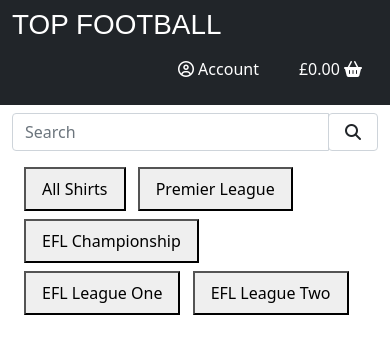
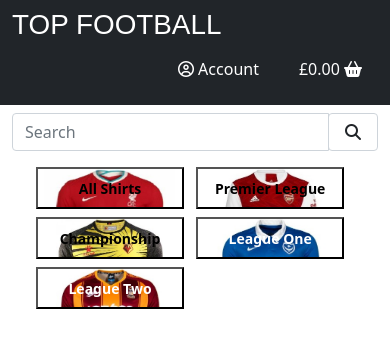
Before and after one commit to RyanLovell89/Top-Football, a Django app: page / in a window 390 px wide. Shown: the top 354 px of the page. Run offline with Django 3.2, Linux system fonts and the light colour scheme; some libraries are stand-ins or nearby versions; some web fonts are replaced.

Commit message:
main nav bar button created and images added for the buttons ans started styling, mobile nav bar file created

```diff
--- a/static/css/base.css
+++ b/static/css/base.css
@@ -22,6 +22,51 @@
     float:left;
     margin-bottom: 0;
 }
+
+/* -------------- main navbar styling ---------------- */
+
+.all-shirts-button-image {
+    background-image: url('/media/all-shirts-button.jpg');
+    background-size: cover;
+    width: 148px;
+    height: 42px;
+    font-size: 14px;
+}
+
+.premier-league-button-image {
+    background-image: url('/media/premier-league-button.jpg');
+    background-size: cover;
+    width: 148px;
+    height: 42px;
+    font-size: 14px;
+}
+
+.championship-button-image {
+    background-image: url('/media/championship-button.jpg');
+    background-size: cover;
+    width: 148px;
+    height: 42px;
+    font-size: 14px;
+}
+
+.league-one-button-image {
+    background-image: url('/media/league-one-button.jpg');
+    background-size: cover;
+    width: 148px;
+    height: 42px;
+    font-size: 14px;
+}
+
+.league-two-button-image {
+    background-image: url('/media/league-two-button.jpg');
+    background-size: cover;
+    width: 148px;
+    height: 42px;
+    font-size: 14px;
+}
+
+/* -------------- text color styling ---------------- */
+
 .text-white {
     color: #fff;
 }
@@ -30,7 +75,7 @@
     color: #000;
 }
 
-/* from Bulma */
+/* -------------- from Bulma -------------- */
 .icon {
     align-items: center;
     display: inline-flex;
--- a/templates/includes/main-nav.html
+++ b/templates/includes/main-nav.html
@@ -1,9 +1,11 @@
+<div class="container-fluid">
     <div class="row bg-white">
+
         <ul class= "list-inline list-unstyled">
             <li class="nav-item dropdown list-inline-item">
-            <button class="nav-link mt-2" href="#" id="dropdownMenuButton" data-bs-toggle="dropdown" aria-haspopup="true" aria-expanded="false">
+                <button class="nav-link mt-2 text-black all-shirts-button-image" href="#" id="dropdownMenuButton" data-bs-toggle="dropdown" aria-haspopup="true" aria-expanded="false">
                     <a>
-                    All Shirts
+                        <strong>All Shirts</strong>
                     </a>
                 </button>
                 <div class="dropdown-menu" aria-labelledby="dropdownMenuButton">
@@ -14,9 +16,9 @@
             </li>
 
             <li class="nav-item dropdown list-inline-item">
-            <button class="nav-link mt-2" href="#" id="dropdownMenuButton" data-bs-toggle="dropdown" aria-haspopup="true" aria-expanded="false">
+                <button class="nav-link mt-2 text-black premier-league-button-image" href="#" id="dropdownMenuButton" data-bs-toggle="dropdown" aria-haspopup="true" aria-expanded="false">
                     <a>
-                    Premier League
+                    <strong>Premier League</strong>
                     </a>
                 </button>
                 <div class="dropdown-menu" aria-labelledby="dropdownMenuButton">
@@ -28,9 +30,9 @@
             </li>
 
             <li class="nav-item dropdown list-inline-item">
-            <button class="nav-link mt-2" href="#" id="dropdownMenuButton" data-bs-toggle="dropdown" aria-haspopup="true" aria-expanded="false">
+                <button class="nav-link mt-2 text-black championship-button-image" href="#" id="dropdownMenuButton" data-bs-toggle="dropdown" aria-haspopup="true" aria-expanded="false">
                     <a>
-                    EFL Championship
+                        <strong>Championship</strong>
                     </a>
                 </button>
                 <div class="dropdown-menu" aria-labelledby="dropdownMenuButton">
@@ -42,9 +44,9 @@
             </li>
 
             <li class="nav-item dropdown list-inline-item">
-            <button class="nav-link mt-2" href="#" id="dropdownMenuButton" data-bs-toggle="dropdown" aria-haspopup="true" aria-expanded="false">
+                <button class="nav-link mt-2 text-white league-one-button-image" href="#" id="dropdownMenuButton" data-bs-toggle="dropdown" aria-haspopup="true" aria-expanded="false">
                     <a>
-                    EFL League One
+                        <strong>League One</strong>
                     </a>
                 </button>
                 <div class="dropdown-menu" aria-labelledby="dropdownMenuButton">
@@ -56,9 +58,9 @@
             </li>
 
             <li class="nav-item dropdown list-inline-item">
-            <button class="nav-link mt-2" href="#" id="dropdownMenuButton" data-bs-toggle="dropdown" aria-haspopup="true" aria-expanded="false">
+                <button class="nav-link mt-2 text-white league-two-button-image" href="#" id="dropdownMenuButton" data-bs-toggle="dropdown" aria-haspopup="true" aria-expanded="false">
                     <a>
-                    EFL League Two
+                        <strong>League Two</strong>
                     </a>
                 </button>
                 <div class="dropdown-menu" aria-labelledby="dropdownMenuButton">
@@ -71,3 +73,4 @@
 
         </ul>
     </div>
+</div>
```
Also changed, not shown: media/all-shirts-button.jpg (added), media/championship-button.jpg (added), media/league-one-button.jpg (added), media/league-two-button.jpg (added), media/premier-league-button.jpg (added). Lines whose indentation alone changed are shown as unchanged.
